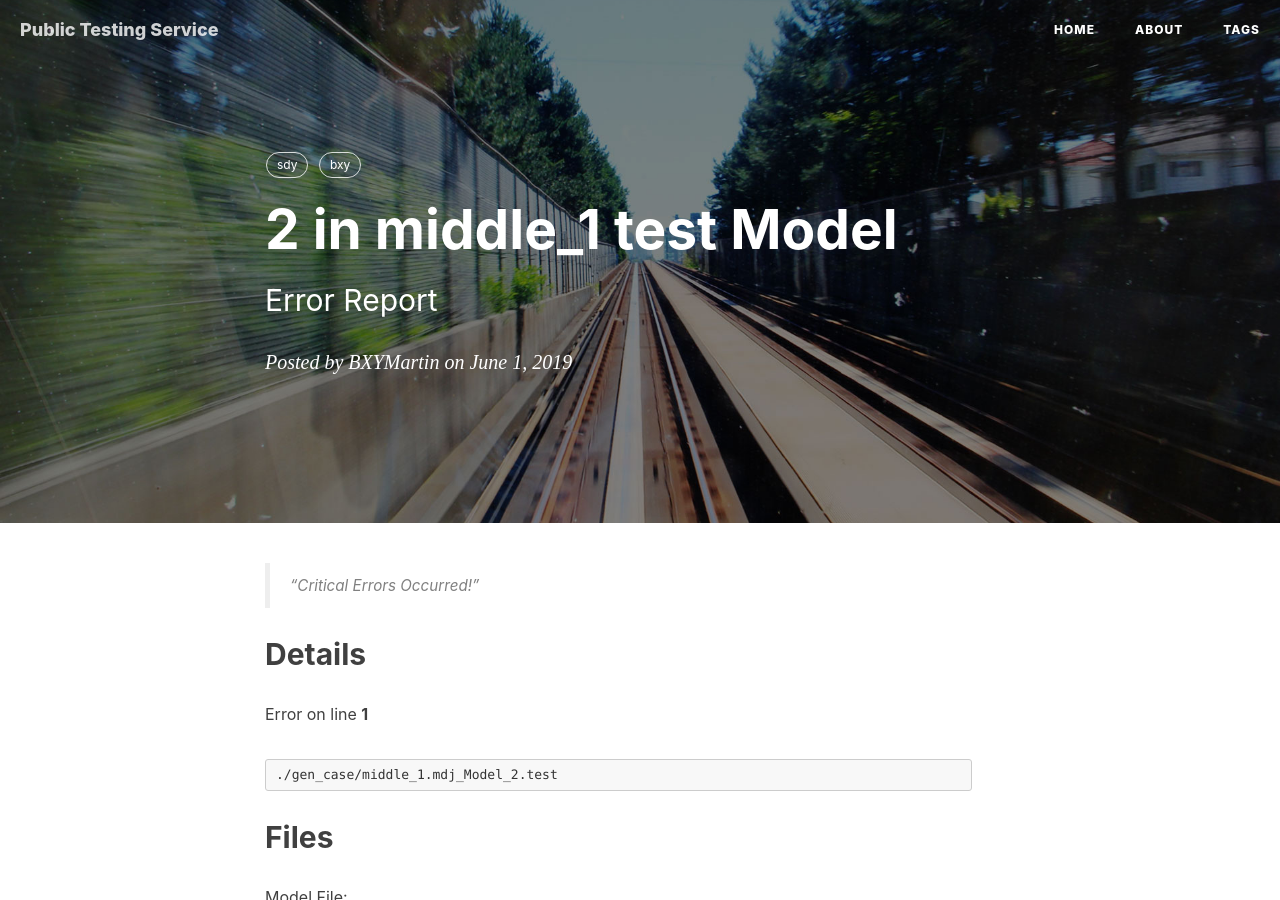
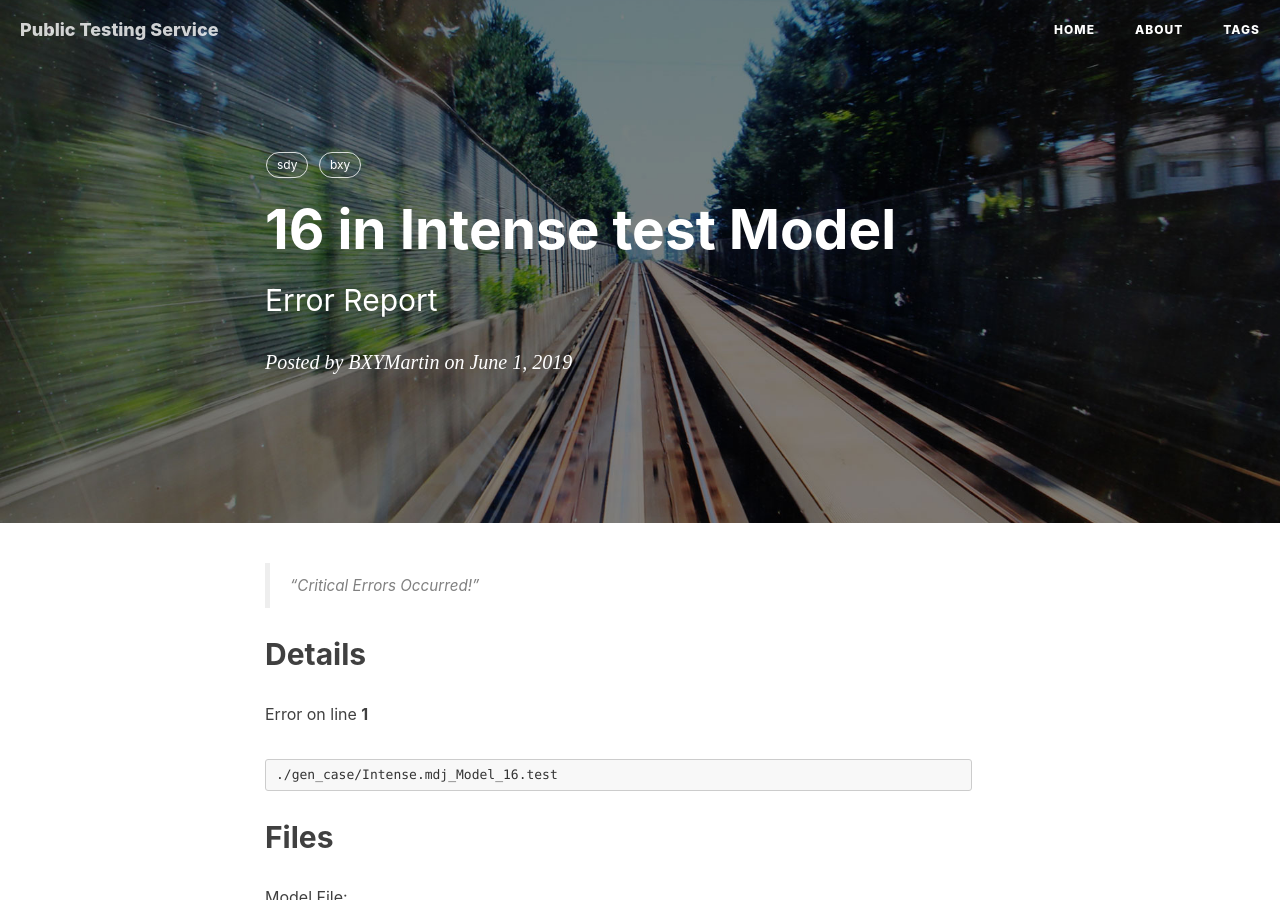
Before and after one commit to BXYMartin/OO-Public, a Jekyll site: the page built from docs/_posts/2019-06-01-13-29-26.markdown, in a window 1280 px wide and 900 px high. Built offline with Jekyll 4.4.1, drawn with Linux system fonts in a browser that asks for light colours; nearby versions of some CDN libraries; comment, search, counter and statistics services are not loaded.

Commit message:
Wrong Behaviour Detected!

````diff
--- a/docs/_posts/2019-06-01-13-29-26.markdown
+++ b/docs/_posts/2019-06-01-13-29-26.markdown
@@ -1,6 +1,6 @@
 ---
 layout:     post
-title:      "2 in middle_1 test Model"
+title:      "16 in Intense test Model"
 subtitle:   "Error Report"
 date:       2019-06-01 13:29:26
 author:     "BXYMartin"
@@ -19,14 +19,14 @@ tags:
 Error on line **1**
 
 ```
-./gen_case/middle_1.mdj_Model_2.test
+./gen_case/Intense.mdj_Model_16.test
 ```
 
 ## Files
 
 Model File:
 
-[Source File](https://github.com/BXYMartin/OO-Public/blob/master/test_mdj/middle_1.mdj)
+[Source File](https://github.com/BXYMartin/OO-Public/blob/master/test_mdj/Intense.mdj)
 
 Test case:
 
````
